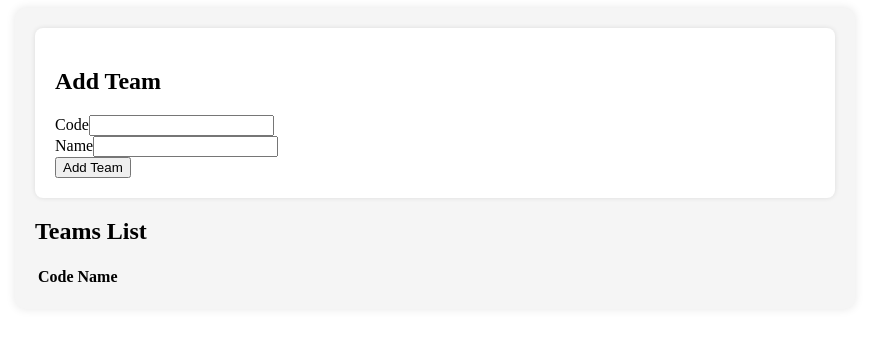
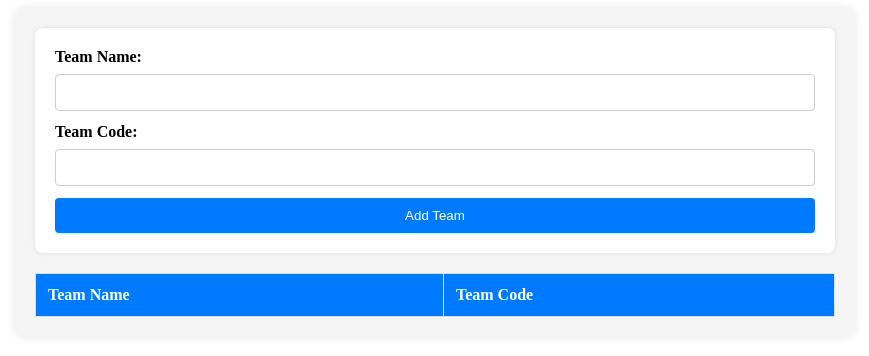
Before and after one commit to Javadamkd/art-fest-management, a Next.js app: page /teams in a window 1280 px wide. Shown: the top 356 px of the page, without its empty margins (205-1074 px from the left). Built offline with nearby package versions, Linux system fonts and the light colour scheme.

Commit message:
Update teams.js

```diff
--- a/pages/teams.js
+++ b/pages/teams.js
@@ -1,50 +1,55 @@
-// pages/teams.js
 import { useState } from 'react';
 import styles from './teams.module.css';
 
 const Teams = () => {
   const [teams, setTeams] = useState([]);
+  const [newTeam, setNewTeam] = useState({ name: '', code: '' });
 
-  const addTeam = (event) => {
-    event.preventDefault();
-    const newTeam = {
-      code: event.target.elements.code.value,
-      name: event.target.elements.name.value,
-    };
+  const handleInputChange = (e) => {
+    setNewTeam({ ...newTeam, [e.target.name]: e.target.value });
+  };
+
+  const handleAddTeam = () => {
     setTeams([...teams, newTeam]);
-    event.target.reset(); // Reset form fields
+    setNewTeam({ name: '', code: '' });
   };
 
   return (
     <div className={styles.container}>
       <div className={styles.formContainer}>
-        <h2>Add Team</h2>
-        <form onSubmit={addTeam}>
-          <div className={styles.formGroup}>
-            <label htmlFor="code">Code</label>
-            <input type="text" id="code" name="code" required />
-          </div>
-          <div className={styles.formGroup}>
-            <label htmlFor="name">Name</label>
-            <input type="text" id="name" name="name" required />
-          </div>
-          <button type="submit">Add Team</button>
-        </form>
+        <label className={styles.label}>Team Name:</label>
+        <input
+          className={styles.input}
+          type="text"
+          name="name"
+          value={newTeam.name}
+          onChange={handleInputChange}
+        />
+        <label className={styles.label}>Team Code:</label>
+        <input
+          className={styles.input}
+          type="text"
+          name="code"
+          value={newTeam.code}
+          onChange={handleInputChange}
+        />
+        <button className={styles.button} onClick={handleAddTeam}>
+          Add Team
+        </button>
       </div>
       <div className={styles.tableContainer}>
-        <h2>Teams List</h2>
-        <table>
+        <table className={styles.table}>
           <thead>
             <tr>
-              <th>Code</th>
-              <th>Name</th>
+              <th>Team Name</th>
+              <th>Team Code</th>
             </tr>
           </thead>
           <tbody>
             {teams.map((team, index) => (
               <tr key={index}>
+                <td>{team.name}</td>
                 <td>{team.code}</td>
-                <td>{team.name}</td>
               </tr>
             ))}
           </tbody>
```
